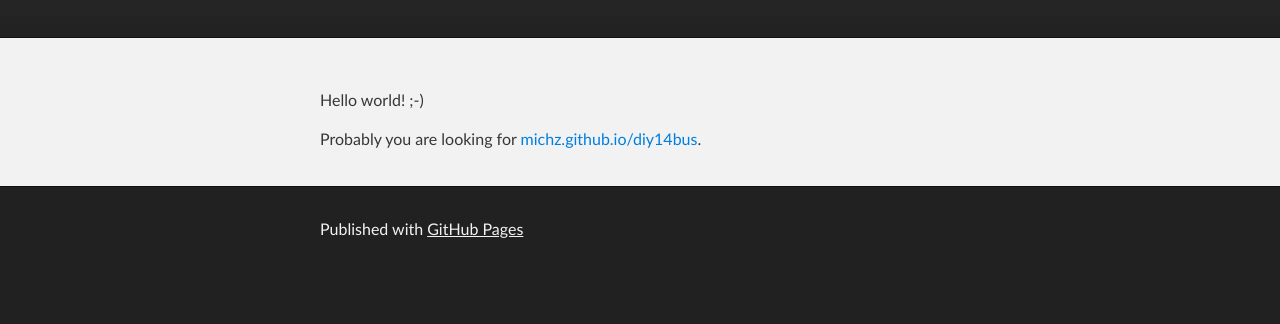
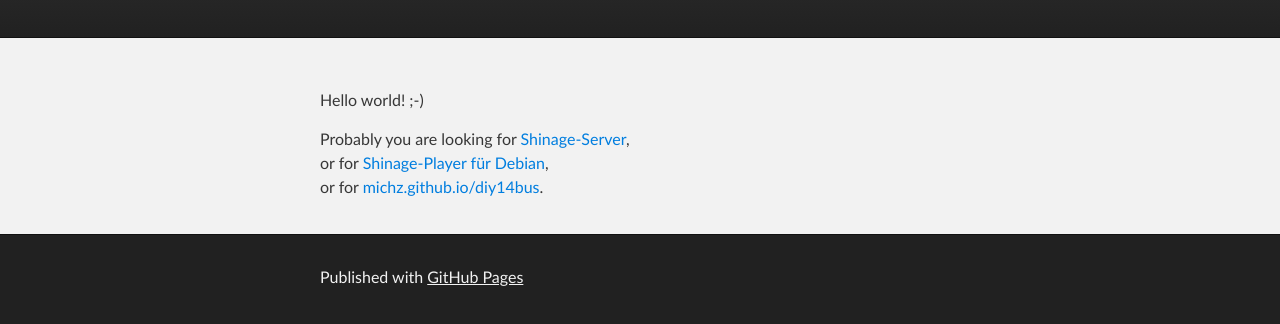
Before and after one commit to michz/michz.github.io, a plain HTML site: page index.html in a window 1280 px wide. Shown: the part 136-460 px from the top of the page. Drawn offline with Linux system fonts and the light colour scheme.

Commit message:
small update of project links

```diff
--- a/index.html
+++ b/index.html
@@ -28,7 +28,9 @@
     <div id="main_content_wrap" class="outer">
       <section id="main_content" class="inner">
         <p>Hello world! ;-) </p>
-        <p>Probably you are looking for <a href="http://michz.github.io/diy14bus/">michz.github.io/diy14bus</a>.</p>
+        <p>Probably you are looking for <a href="https://github.com/michz/shinage-server">Shinage-Server</a>,<br>
+        or for <a href="https://github.com/michz/shinage-player-debian">Shinage-Player für Debian</a>,<br>
+        or for <a href="http://michz.github.io/diy14bus/">michz.github.io/diy14bus</a>.</p>
       </section>
     </div>
 
```
Also changed, not shown: 1 other file.
